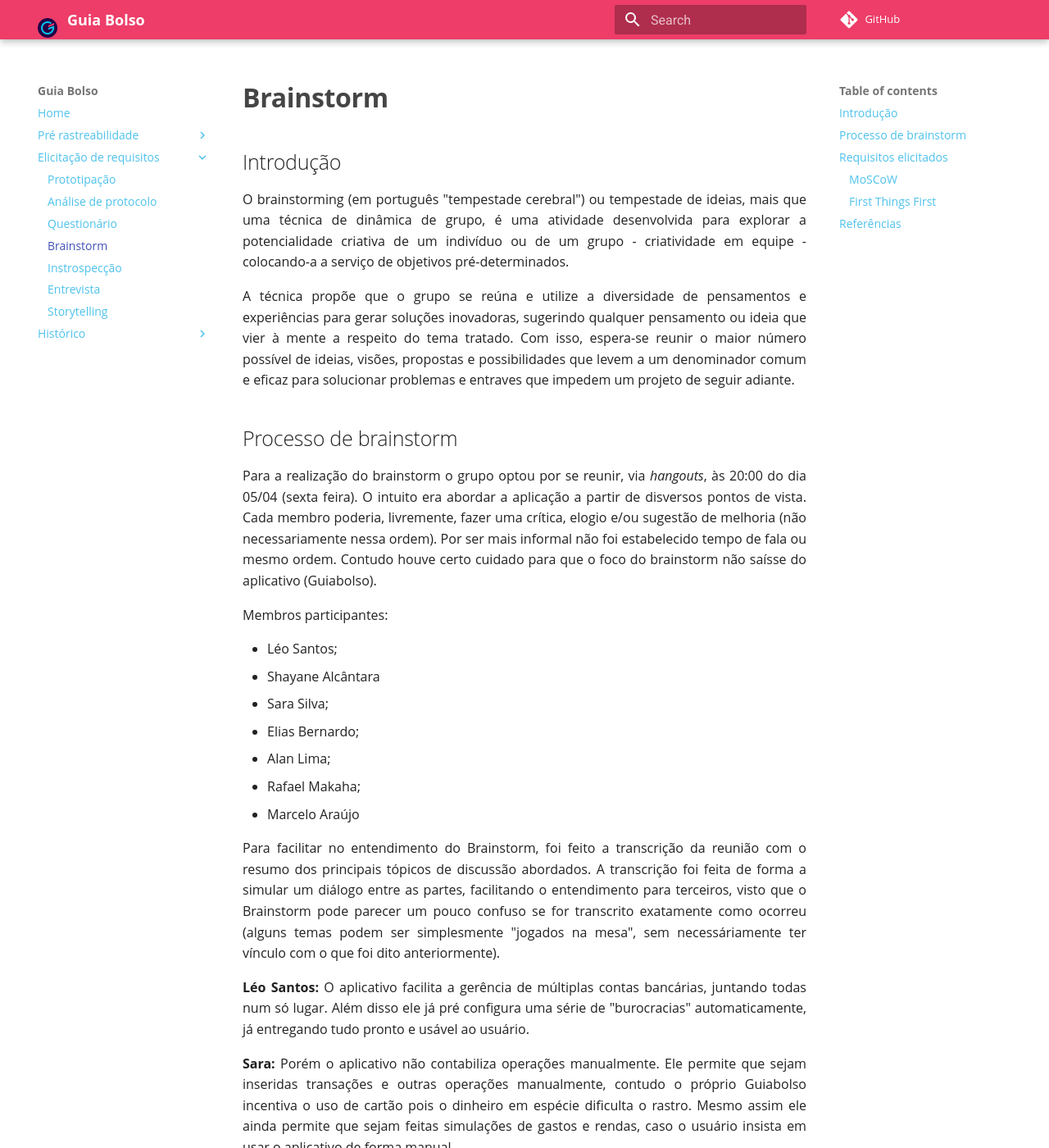
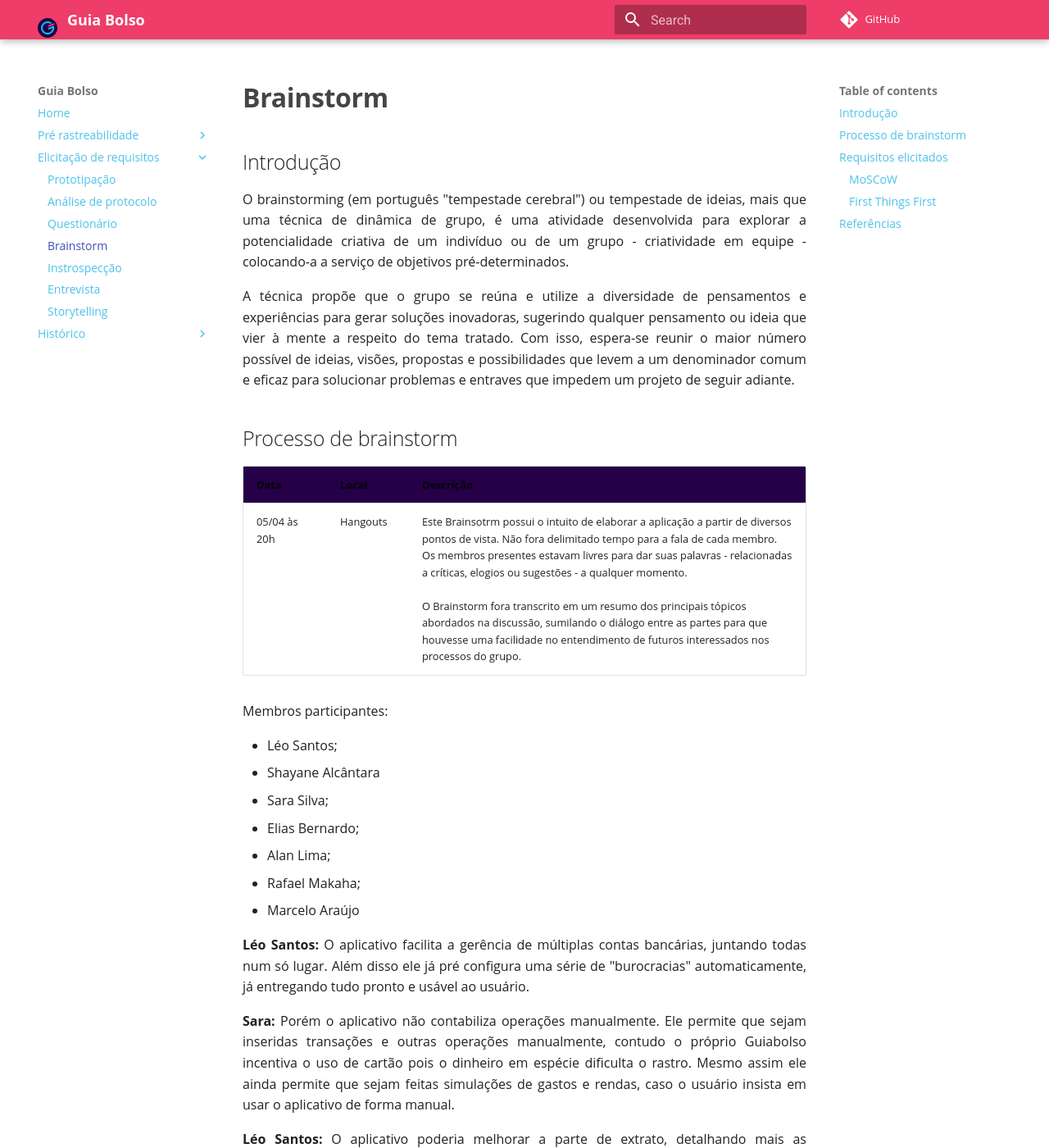
Before and after one commit to fga-disciplinas/2019.1-Guia-Bolso, an MkDocs documentation site: the page built from docs/elicitacao-de-requisitos/brainstorm.md, in a window 1280 px wide and 1400 px high. Shown: the whole window at 82% size. Built offline with MkDocs 1.6.1 and Material for MkDocs 9.7.7, drawn with Linux system fonts in a browser that asks for light colours; comment, search, counter and statistics services are not loaded; old or Windows-style settings are respelled for this version of MkDocs.

Commit message:
Reformula descrição do Brainstorm como tabela.
Signed-off-by: Rafael Makaha <rafael.makaha@gmail.com>

```diff
--- a/docs/elicitacao-de-requisitos/brainstorm.md
+++ b/docs/elicitacao-de-requisitos/brainstorm.md
@@ -7,7 +7,10 @@ A técnica propõe que o grupo se reúna e utilize a diversidade de pensamentos
 
 ## Processo de brainstorm
 
-Para a realização do brainstorm o grupo optou por se reunir, via _hangouts_, às 20:00 do dia 05/04 (sexta feira). O intuito era abordar a aplicação a partir de disversos pontos de vista. Cada membro poderia, livremente, fazer uma crítica, elogio e/ou sugestão de melhoria (não necessariamente nessa ordem). Por ser mais informal não foi estabelecido tempo de fala ou mesmo ordem. Contudo houve certo cuidado para que o foco do brainstorm não saísse do aplicativo (Guiabolso).
+
+| Data | Local | Descrição |
+|--|--|--|
+| 05/04 às 20h | Hangouts | Este Brainsotrm possui o intuito de elaborar a aplicação a partir de diversos pontos de vista. Não fora delimitado tempo para a fala de cada membro. Os membros presentes estavam livres para dar suas palavras - relacionadas a críticas, elogios ou sugestões - a qualquer momento. <br><br/> O Brainstorm fora transcrito em um resumo dos principais tópicos abordados na discussão, sumilando o diálogo entre as partes para que houvesse uma facilidade no entendimento de futuros interessados nos processos do grupo. |
 
 Membros participantes:
 
@@ -19,7 +22,6 @@ Membros participantes:
 - Rafael Makaha;
 - Marcelo Araújo
 
-Para facilitar no entendimento do Brainstorm, foi feito a transcrição da reunião com o resumo dos principais tópicos de discussão abordados. A transcrição foi feita de forma a simular um diálogo entre as partes, facilitando o entendimento para terceiros, visto que o Brainstorm pode parecer um pouco confuso se for transcrito exatamente como ocorreu (alguns temas podem ser simplesmente "jogados na mesa", sem necessáriamente ter vínculo com o que foi dito anteriormente).
 
 **Léo Santos:** O aplicativo facilita a gerência de múltiplas contas  bancárias, juntando todas num só lugar. Além disso ele já pré configura uma série de "burocracias" automaticamente, já entregando tudo pronto e usável ao usuário.
 
```
